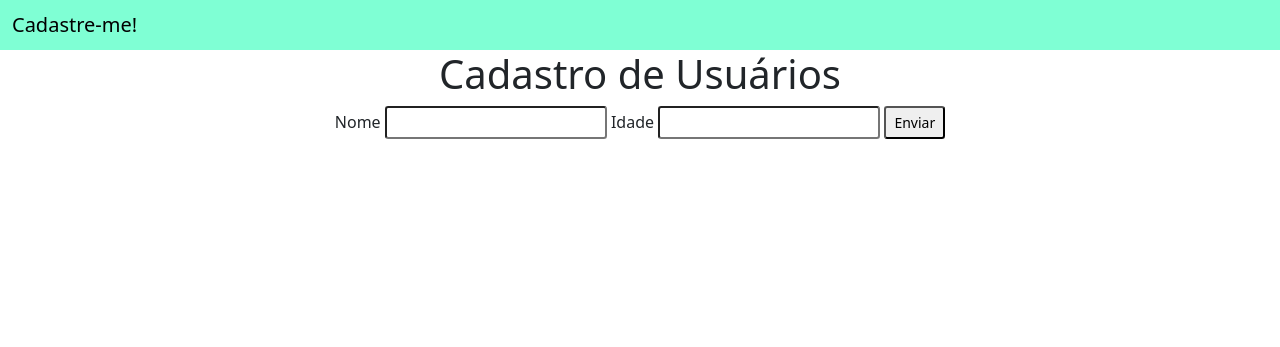
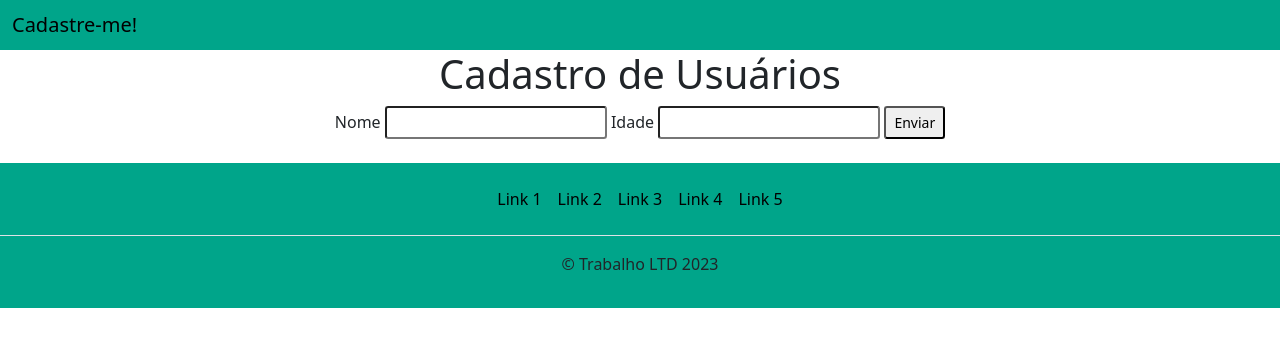
Before and after one commit to ThiagoFigueiroRibeiro/ProjetoCadastro, a Django app: page / in a window 1280 px wide. Shown: the top 347 px of the page. Run offline with Django 4.2, Linux system fonts and the light colour scheme.

Commit message:
Update base.html

```diff
--- a/projeto_cad_usuarios/app_cad_usuarios/templates/usuarios/base.html
+++ b/projeto_cad_usuarios/app_cad_usuarios/templates/usuarios/base.html
@@ -12,7 +12,7 @@
   </head>
   <body>
 
-    <nav style = "background-color: aquamarine !important;"class = navbar "navbar-light bg-light">
+    <nav style = "background-color: #00A58A !important;"class = navbar "navbar-light bg-light">
       <div class="container-fluid">
         <span class="navbar-brand mb-0 h1"><a style="text-decoration: none; color:black;"
             href ="{% url 'home' %}">Cadastre-me!</a></span>
@@ -21,6 +21,20 @@
 
     {% block conteudo %}
     {% endblock %}
+
+	<nav style ="background-color: #00A58A">
+	  <footer class="py-3 my-4">
+		<ul  class="nav justify-content-center border-bottom pb-3 mb-3" >
+		  <li class="nav-item"><a style="text-decoration: none; color:black;" href="#" class="nav-link px-2 text-body-secondary">Link 1</a></li>
+		  <li class="nav-item"><a style="text-decoration: none; color:black;" href="#" class="nav-link px-2 text-body-secondary">Link 2</a></li>
+		  <li class="nav-item"><a style="text-decoration: none; color:black;" href="#" class="nav-link px-2 text-body-secondary">Link 3</a></li>
+		  <li class="nav-item"><a style="text-decoration: none; color:black;" href="#" class="nav-link px-2 text-body-secondary">Link 4</a></li>
+		  <li class="nav-item"><a style="text-decoration: none; color:black;" href="#" class="nav-link px-2 text-body-secondary">Link 5</a></li>
+		</ul>
+		<p class="text-center text-body-secondary">&copy; Trabalho LTD 2023</p>
+	  </footer>
+	</nav>
+
 
     <!-- Optional JavaScript; choose one of the two! -->
 
```
